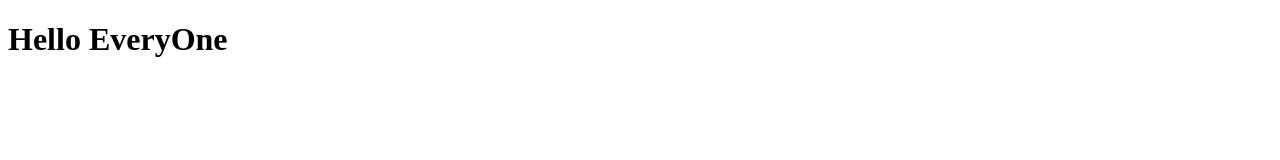
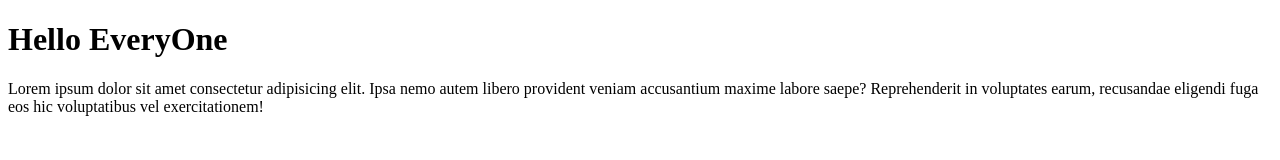
Before and after one commit to Umar-Ali260/Test, a plain HTML site: page index.html in a window 1280 px wide. Drawn offline with Linux system fonts and the light colour scheme.

Commit message:
second commit

```diff
--- a/index.html
+++ b/index.html
@@ -7,5 +7,6 @@
 </head>
 <body>
     <h1>Hello EveryOne</h1>
+    <p>Lorem ipsum dolor sit amet consectetur adipisicing elit. Ipsa nemo autem libero provident veniam accusantium maxime labore saepe? Reprehenderit in voluptates earum, recusandae eligendi fuga eos hic voluptatibus vel exercitationem!</p>
 </body>
 </html>
```
